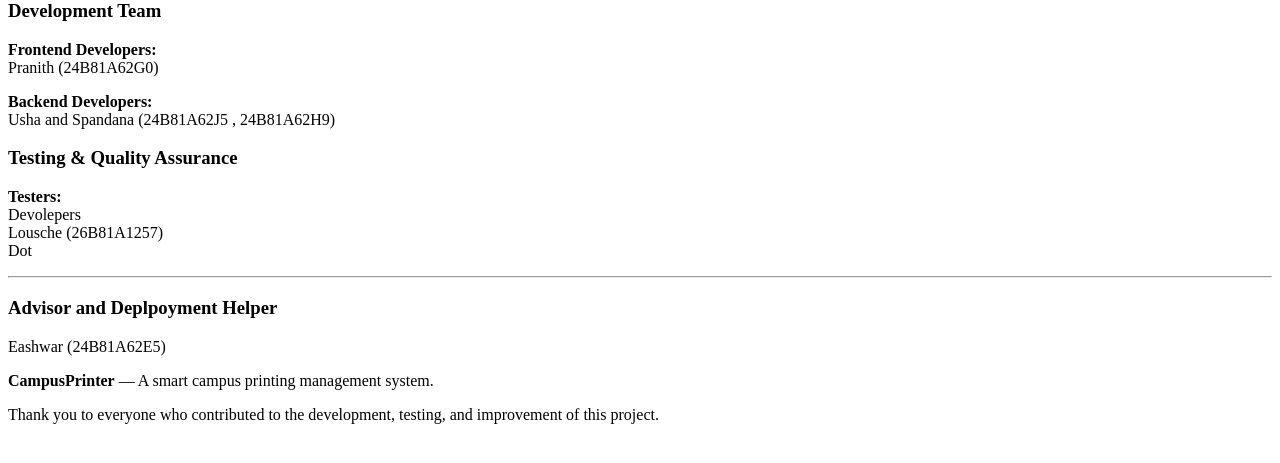
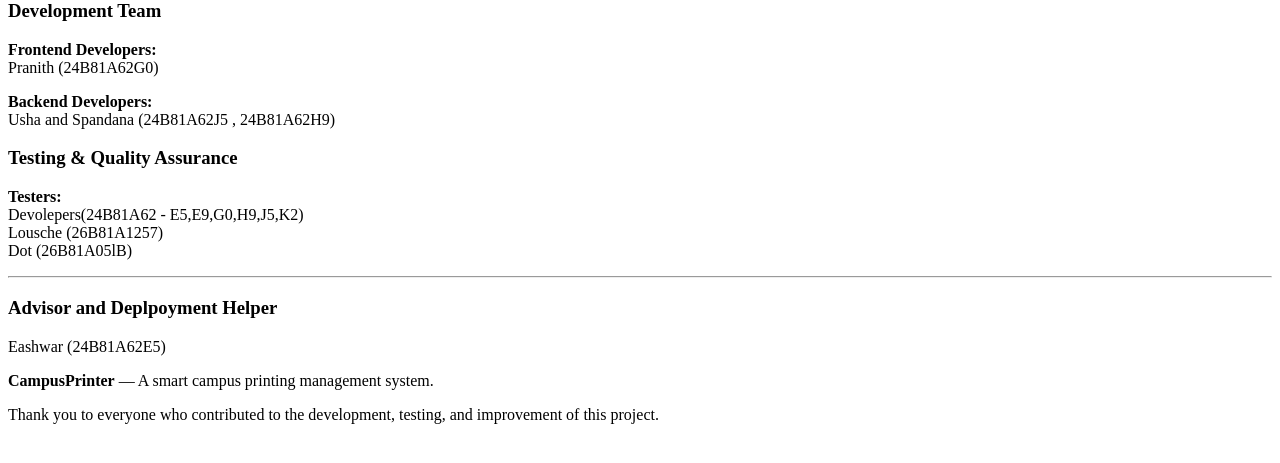
Before and after one commit to found404At404NotFound/CampusPrinter, a Flask app: page /credits in a window 1280 px wide. Shown: the part 259-722 px from the top of the page. Run offline with Flask 3, Linux system fonts and the light colour scheme.

Commit message:
Update credits.html

```diff
--- a/templates/credits.html
+++ b/templates/credits.html
@@ -39,9 +39,9 @@
 
     <p>
         <strong>Testers:</strong><br>
-        Devolepers<br>
+        Devolepers(24B81A62 - E5,E9,G0,H9,J5,K2)<br>
         Lousche (26B81A1257)<br>
-        Dot
+        Dot (26B81A05lB)
     </p>
 
     <hr>
```
